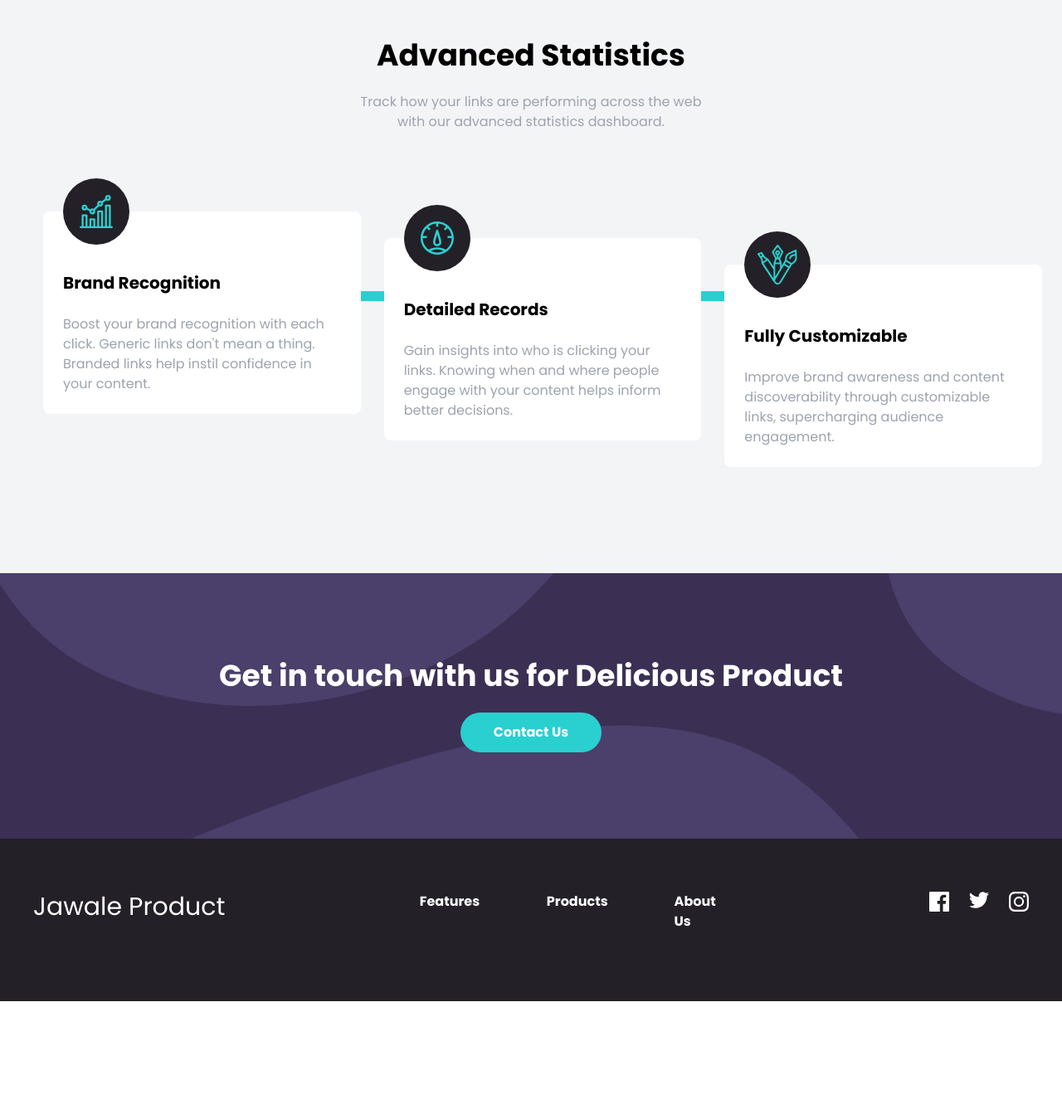
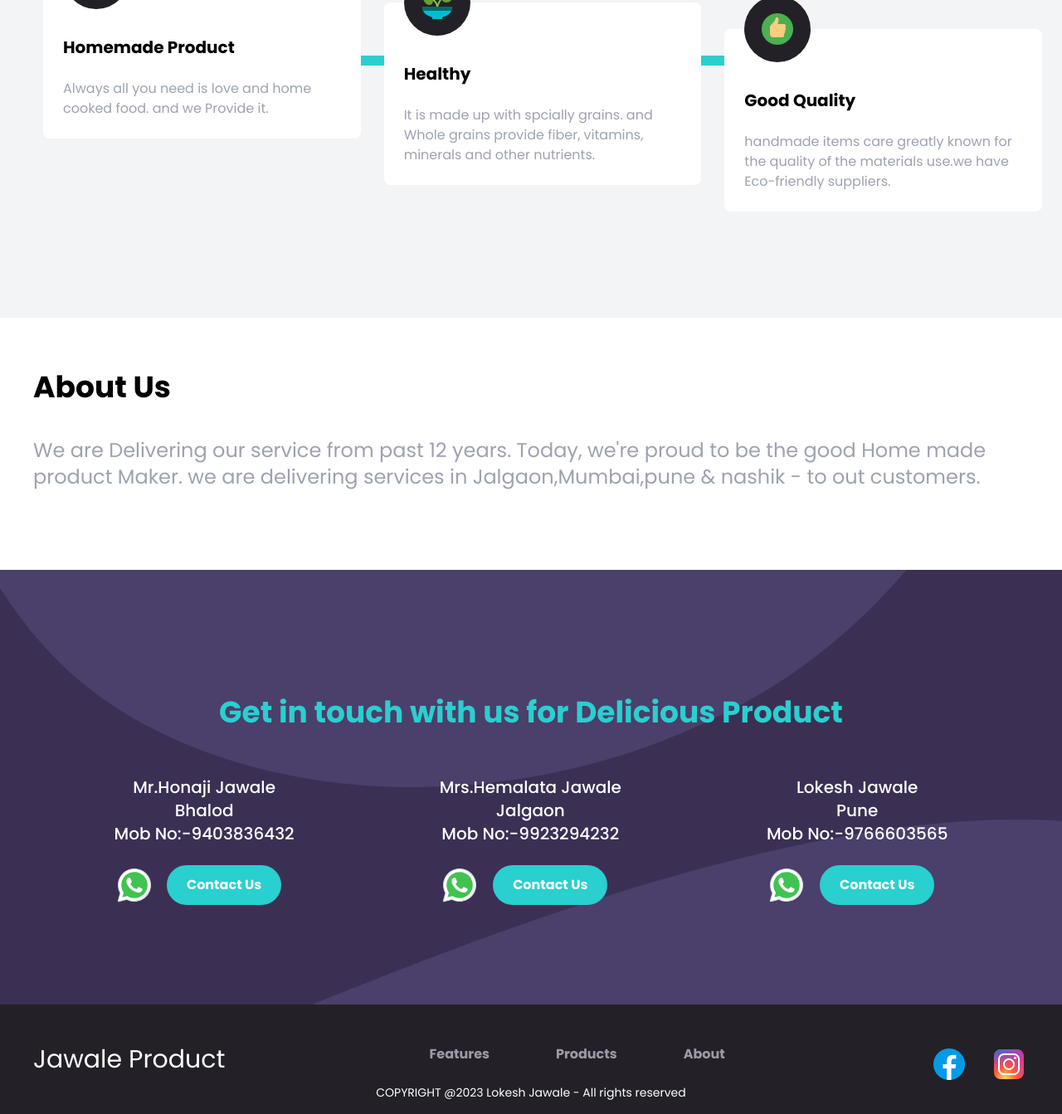
Before and after one commit to LokeshJawale1996/Jawale-HomeMade-products, a website: page Jawale_Product/index.html in a window 1280 px wide. Shown: the part 721-2064 px from the top of the page at 83% size. Before the commit the page ends 1928 px from the top, so only its background shows below. Drawn offline with Linux system fonts and the light colour scheme.

Commit message:
project updated

```diff
--- a/Jawale_Product/index.html
+++ b/Jawale_Product/index.html
@@ -32,14 +32,14 @@
           <h1 class="home text-3xl">Jawale Product</h1>
           <!-- Left Menu -->
           <div class="hidden lg:flex space-x-8 font-bold">
-            <a href="" class="text-grayishViolet hover:text-veryDarkViolet"
+            <a href="#features" class="text-grayishViolet hover:text-veryDarkViolet"
               >Features</a
             >
-            <a href="" class="text-grayishViolet hover:text-veryDarkViolet"
+            <a href="#hero" class="text-grayishViolet hover:text-veryDarkViolet"
               >Products</a
             >
-            <a href="about.html" class="openAbout text-grayishViolet hover:text-veryDarkViolet"
-              >About Us</a
+            <a href="#abt" class="openAbout text-grayishViolet hover:text-veryDarkViolet"
+              >About</a
             >
 
           </div>
@@ -49,7 +49,7 @@
           class="hidden items-center space-x-6 font-bold text-grayishViolet lg:flex"
         >
           <a
-            href=""
+            href="#cta"
             class="px-8 py-3 font-bold text-white bg-cyan rounded-full hover:opacity-70"
             >Contact Us</a
           >
@@ -75,13 +75,15 @@
       <div
         class="flex flex-col items-center justify-center w-full space-y-6 font-bold text-white rounded-sm"
       >
-        <a href="#" class="w-full text-center">Features</a>
-        <a href="#" class="w-full text-center">Products</a>
-        <a href="#" class="w-full text-center">About Us</a>
+        <a href="#features" class="w-full text-center">Features</a>
+        <a href="#hero" class="w-full text-center">Products</a>
+        <a href="#abt" class="w-full text-center">About</a>
 
-        <a href="#" class="w-full py-3 text-center rounded-full bg-cyan"
-          >Contact Us</a
-        >
+
+        <a href="tel:9766603565" class="w-full py-3 text-center rounded-full bg-cyan">
+          Contact Us
+        </a>
+
       </div>
     </nav>
 
@@ -93,19 +95,19 @@
         <!-- Content Container -->
         <div class="flex flex-col space-y-10 mb-44 lg:mt-16 lg:w-1/2 xl-mb-52">
           <h1
-            class="text-5xl font-bold text-center lg:text-4xl lg:max-w-md lg:text-left font-italic"
+            class="text-3xl font-bold text-center lg:text-4xl lg:max-w-md lg:text-left font-italic"
           >
            AUTHENTIC TASTE AND EXCITING EXPERIANCE
           </h1>
           <p
-            class="text-2xl text-center text-gray-400 lg:max-w-md lg:text-left"
+            class="text-medium md:text-xl text-center text-gray-400 lg:max-w-md lg:text-left"
           >
           you will often find unique differences in each handmade item, which really makes the product very special.
           </p>
-          <div class="mx-autolg:mx-0">
+          <div class="mx-auto lg:mx-0 flex items-center">
             <a
               href=""
-              class="py-5 px-10 text-2xl font-bold text-white bg-cyan rounded-full lg:py-4 hover:opacity-70"
+              class="py-2 px-5 md:py-5 md:px-10 text-xl md:text-2xl font-bold text-white bg-cyan rounded-full lg:py-4 hover:opacity-70"
               >View Product</a
             >
           </div>
@@ -119,19 +121,10 @@
 
 
 
-    <!-- Stats Section -->
-    <section id="stats" class="py-24 bg-gray-100">
-      <div class="container mx-auto px-3">
-        <h2 class="text-4xl mb-6 font-bold text-center">Advanced Statistics</h2>
-        <p class="max-w-xs mx-auto text-center text-gray-400 md:max-w-md">
-          Track how your links are performing across the web with our advanced
-          statistics dashboard.
-        </p>
-      </div>
-    </section>
 
     <!-- Feature Box Section -->
     <section id="features" class="pb-32 bg-gray-100">
+
       <div
         class="relative container flex flex-col items-start px-6 mx-auto md:flex-row md:space-x-7"
       >
@@ -152,17 +145,16 @@
             <div
               class="flex items-center justify-center w-20 h-20 p-4 rounded-full bg-veryDarkViolet"
             >
-              <img src="images/icon-brand-recognition.svg" alt="" />
+              <img src="images/homemade.png" alt="" />
             </div>
           </div>
           <h5
             class="pt-6 text-xl font-bold text-center capitalize md:text-left"
           >
-            Brand Recognition
+            Homemade Product
           </h5>
           <p class="text-center text-gray-400 md:text-left">
-            Boost your brand recognition with each click. Generic links don't
-            mean a thing. Branded links help instil confidence in your content.
+            Always all you need is love and home cooked food. and we Provide it.
           </p>
         </div>
 
@@ -176,17 +168,16 @@
             <div
               class="flex items-center justify-center w-20 h-20 p-4 rounded-full bg-veryDarkViolet"
             >
-              <img src="images/icon-detailed-records.svg" alt="" />
+              <img src="images/healthy.png" alt="" />
             </div>
           </div>
           <h5
             class="pt-6 text-xl font-bold text-center capitalize md:text-left"
           >
-            Detailed records
+            Healthy
           </h5>
           <p class="text-center text-gray-400 md:text-left">
-            Gain insights into who is clicking your links. Knowing when and
-            where people engage with your content helps inform better decisions.
+            It is made up with spcially grains. and Whole grains provide fiber, vitamins, minerals and other nutrients.
           </p>
         </div>
 
@@ -200,85 +191,182 @@
             <div
               class="flex items-center justify-center w-20 h-20 p-4 rounded-full bg-veryDarkViolet"
             >
-              <img src="images/icon-fully-customizable.svg" alt="" />
+              <img src="images/good-quality.png" alt="" />
             </div>
           </div>
           <h5
             class="pt-6 text-xl font-bold text-center capitalize md:text-left"
           >
-            Fully customizable
+            Good Quality
           </h5>
           <p class="text-center text-gray-400 md:text-left">
-            Improve brand awareness and content discoverability through
-            customizable links, supercharging audience engagement.
+            handmade items care greatly known for the quality of the materials use.we have Eco-friendly suppliers.
           </p>
         </div>
       </div>
     </section>
 
+    <!-- About Us Section -->
+    <section id="abt" class="md:pl-10 md:pr-10 py-10 md:py-0">
+      <div class="container mx-auto">
+        <!-- Content Container -->
+        <div class="space-y-10 mb-24 lg:mt-16  xl-mb-28">
+          <h1
+            class="text-3xl font-bold text-center lg:text-4xl lg:text-left font-italic"
+          >
+           About Us
+          </h1>
+          <p
+            class="text-medium md:text-2xl text-center text-gray-400 lg:text-left px-4 md:px-0"
+          >
+            We are Delivering our service from past 12 years.
+
+            Today, we're proud to be the good Home made product Maker.
+
+            we are delivering services in Jalgaon,Mumbai,pune & nashik - to out customers.
+
+          </p>
+
+        </div>
+
+      </div>
+
+
+    </section>
     <!-- CTA Section -->
     <section id="cta" class="py-24 bg-darkViolet md:px-6 md:pl-10 md:pr-10">
       <div class="flex flex-col p-2 space-y-6">
         <h5
-          class="mx-auto space-y-10 text-4xl font-bold text-center text-white"
+          class="mx-auto space-y-10 text-4xl font-bold text-center text-cyan py-12"
         >
           Get in touch with us for Delicious Product
         </h5>
-        <button
+        <!-- <button
           class="px-10 py-5 mx-auto text-2xl font-bold text-white rounded-full bg-cyan hover:bg-cyanLlight md:text-base md:py-3 focus:outline-none"
         >
+        <a href="tel:9766603565">
           Contact Us
-        </button>
+        </a>
+
+        </button> -->
+
       </div>
+      <div class="mx-auto  text-xl font-medium text-center text-white flex justify-around flex-col items-center px-6 md:flex-row md:space-x-7 ">
+        <div>
+          <ul>
+            <li>Mr.Honaji Jawale</li>
+            <li>Bhalod</li>
+            <li>Mob No:-9403836432</li>
+            <li class="flex py-6">
+              <a  rel="nofollow" class="share-whatsapp ficon"  href="whatsapp://send?phone=7620335776" data-action="share/whatsapp/share" title="WhatsApp">
+                <img src="images/whatsapp.svg" alt="" class="ficon" />
+             </a>
+             <button
+             class="px-6 py-2 mx-auto text-2xl font-bold text-white rounded-full bg-cyan hover:bg-cyanLlight md:text-base md:py-2 focus:outline-none"
+           >
+           <a href="tel:9403836432">
+             Contact Us
+           </a>
+
+
+            </li>
+          </ul>
+        </div>
+        <div class="py-4 md:py-0">
+          <ul>
+            <li>Mrs.Hemalata Jawale</li>
+            <li>Jalgaon</li>
+            <li>Mob No:-9923294232</li>
+            <li class="flex py-6">
+              <a  rel="nofollow" class="share-whatsapp ficon"  href="whatsapp://send?phone=9923294232" data-action="share/whatsapp/share" title="WhatsApp">
+                <img src="images/whatsapp.svg" alt="" class="ficon" />
+             </a>
+             <button
+             class="px-6 py-2 mx-auto text-2xl font-bold text-white rounded-full bg-cyan hover:bg-cyanLlight md:text-base md:py-2 focus:outline-none"
+           >
+           <a href="tel:9923294232">
+             Contact Us
+           </a>
+            </li>
+
+          </ul>
+        </div>
+        <div class="py-4 md:py-0">
+          <ul>
+            <li>Lokesh Jawale</li>
+            <li>Pune</li>
+            <li>Mob No:-9766603565</li>
+            <li class="flex py-6">
+              <a  rel="nofollow" class="share-whatsapp ficon"  href="whatsapp://send?phone=9766603565" data-action="share/whatsapp/share" title="WhatsApp">
+                <img src="images/whatsapp.svg" alt="" class="ficon" />
+             </a>
+             <button
+             class="px-6 py-2 mx-auto text-2xl font-bold text-white rounded-full bg-cyan hover:bg-cyanLlight md:text-base md:py-2 focus:outline-none"
+           >
+           <a href="tel:9766603565">
+             Contact Us
+           </a>
+            </li>
+
+          </ul>
+        </div>
+     </div>
     </section>
 
 
 
     <!-- Footer section -->
-    <footer class="py-16 bg-veryDarkViolet md:px-6 md:pl-10 md:pr-10">
+    <footer class="py-4 pt-12 bg-veryDarkViolet md:px-6 md:pl-10 md:pr-10">
       <div
-        class="container flex flex-col items-center justify-between mx-auto space-y-16 md:flex-row md:space-y-0 md:items-start"
+        class="container flex flex-col items-center justify-between mx-auto space-y-12 md:flex-row md:space-y-0 md:items-start"
       >
         <!-- Logo -->
         <h1 class="text-3xl text-white">Jawale Product</h1>
 
         <!-- Menus Container -->
         <div
-          class="flex flex-col space-y-16 md:space-x-20 md:flex-row md:space-y-0"
+          class="flex flex-col space-y-2 md:space-x-20 md:flex-row md:space-y-0"
         >
           <!-- Menu 1 -->
-          <div class="flex flex-col items-center w-full md:items-start">
-            <div class="mb-5 font-bold text-white capitalize">Features</div>
+          <div class="flex flex-col items-center md:items-start">
+
+              <a href="#features" class="text-grayishViolet hover:text-white mb-5 font-bold capitalize"
+              >Features</a
+            >
+
+
 
           </div>
 
           <!-- Menu 2 -->
-          <div class="flex flex-col items-center w-full md:items-start">
-            <div class="mb-5 font-bold text-white capitalize">Products</div>
+          <div class="flex flex-col items-center md:items-start">
+            <a href="#hero" class="text-grayishViolet hover:text-white mb-5 font-bold capitalize"
+            >Products</a
+          >
 
           </div>
 
           <!-- Menu 3 -->
-          <div class="flex flex-col items-center w-full md:items-start about">
-            <div class="mb-5 font-bold text-white capitalize">About Us</div>
+          <div class="flex flex-col items-center md:items-start about">
+            <a href="#abt" class="text-grayishViolet hover:text-white mb-5 font-bold capitalize"
+            >About</a
+          >
 
           </div>
         </div>
 
         <!-- Social Container -->
         <div class="flex space-x-6">
-          <a href="#">
-            <img src="images/icon-facebook.svg" alt="" class="ficon" />
-          </a>
-          <a href="#">
-            <img src="images/icon-twitter.svg" alt="" class="ficon" />
+          <a href="https://www.facebook.com/lokesh.jawale.98?mibextid=ZbWKwL">
+            <img src="images/fb.png" alt="" class="ficon" />
           </a>
 
-          <a href="#">
-            <img src="images/icon-instagram.svg" alt="" class="ficon" />
+           <a href="https://instagram.com/_lokesh_jawale?igshid=OGQ2MjdiOTE=">
+            <img src="images/instagram.png" alt="" class="ficon" />
           </a>
         </div>
       </div>
+      <P class="text-white text-center text-sm pt-6 md:pt-0">COPYRIGHT @2023 Lokesh Jawale - All rights reserved</P>
     </footer>
 
 
--- a/Jawale_Product/js/script.js
+++ b/Jawale_Product/js/script.js
@@ -60,7 +60,7 @@ let currentImg;
 setInterval(function () {}, 1000);
 
 
-createImage('./images/papd.png')
+createImage('./images/bibde.jpg')
   .then(img => {
     currentImg = img;
     console.log('Image 1 loaded');
@@ -68,7 +68,7 @@ createImage('./images/papd.png')
     // return wait(2);
     //After the 2 seconds have passed,
   })
-  // .then(() => {
+  // .then(() => {s
   //   //hide the current image (set display to 'none'),
   //   currentImg.style.display = 'none';
   //   return createImage('./images/kurdai2.png');
```
Also changed, not shown: Jawale_Product/about.html (deleted, +0 -147 lines), tailwind.config.js (added, +8 -0 lines), Jawale_Product/css/style.css, Jawale_Product/images/bibde.jpg (added), Jawale_Product/images/fb.png (added), Jawale_Product/images/good-quality.png (added), Jawale_Product/images/healthy.png (added), Jawale_Product/images/homemade.png (added), Jawale_Product/images/instagram.png (added), Jawale_Product/images/kurdai.png (deleted), Jawale_Product/images/logo.svg (deleted), Jawale_Product/images/shortly.png (deleted), Jawale_Product/images/whatsapp.svg (added), Jawale_Product/readme.md, 1 more files.
